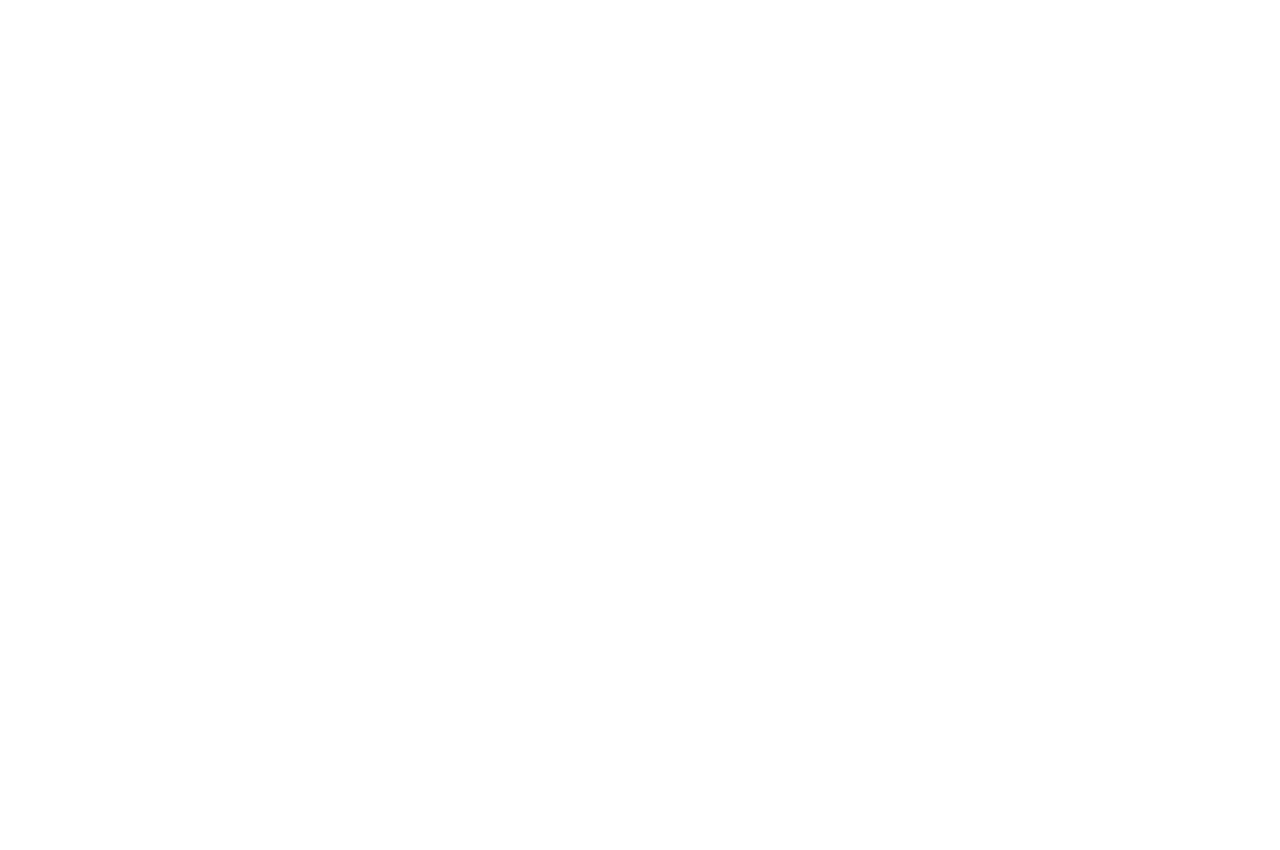
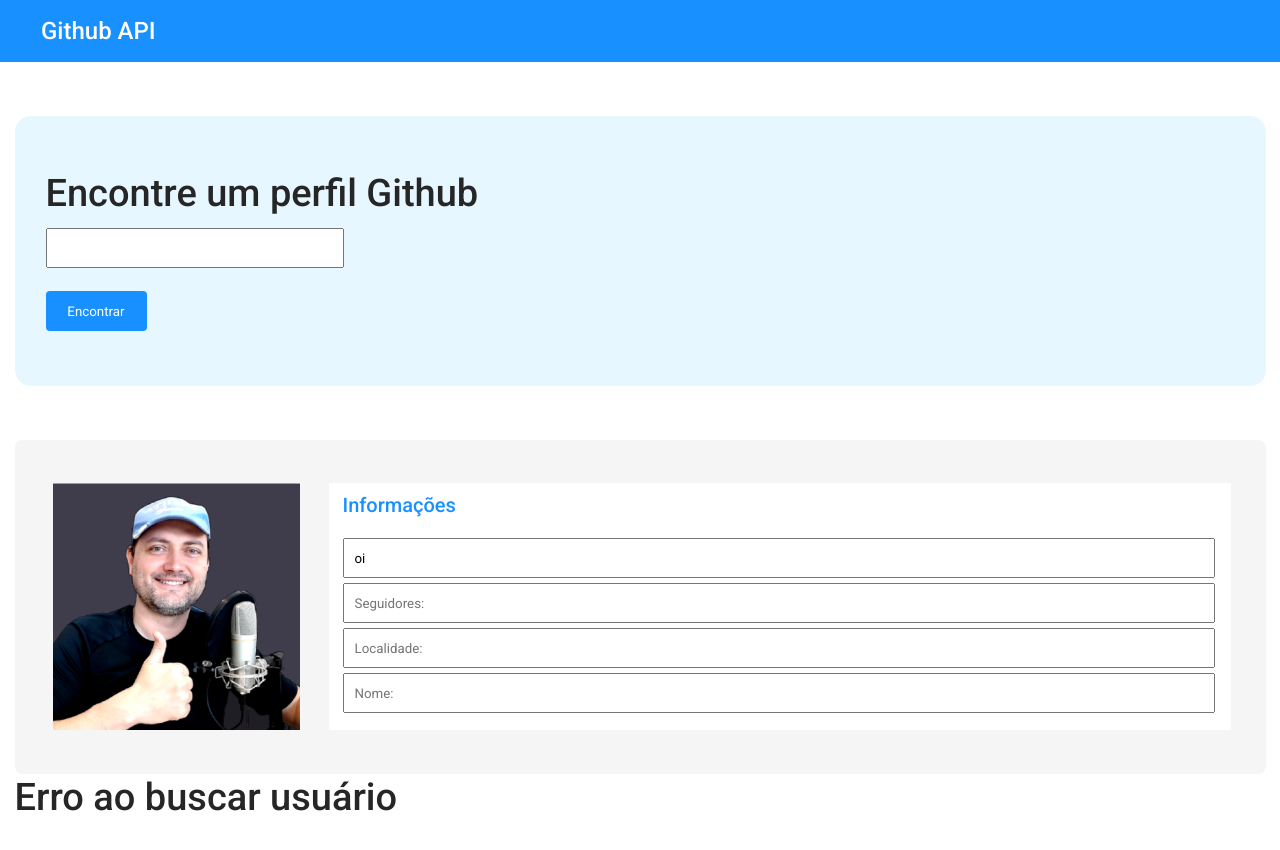
Before and after one commit to luiz-fd/desafio-github-api, a React (Vite) app: page /profile in a window 1280 px wide. Before the commit this address had no page. Shown: the top 850 px of the page. Before the commit the page ends 800 px from the top, so only its background shows below. Built offline with nearby package versions, Linux system fonts and the light colour scheme.

Commit message:
Profile route create

```diff
--- a/src/App.tsx
+++ b/src/App.tsx
@@ -1,6 +1,7 @@
 import { BrowserRouter, Navigate, Route, Routes } from "react-router-dom"
 import Home from "./routes/home"
 import HomeBody from "./routes/home/homebody"
+import Profile from "./routes/home/profile"
 
 function App() {
 
@@ -10,6 +11,7 @@
           <Route path="/" element={<Home />} >
             <Route index element={<Navigate to="/home" />} />
             <Route path="home" element={<HomeBody />} />
+            <Route path="profile" element={<Profile />} />
           </Route>
         </Routes>
       </BrowserRouter>
--- a/src/index.css
+++ b/src/index.css
@@ -3,10 +3,14 @@
 :root {
   --color-bg-primary: #FFF;
   --color-bg-secondary: #1890FF;
+  --color-bg-teriary: #E6F7FF;
+  --color-bg-quartialy: #F5F5F5;
 
   --color-font-primary: #000;
   --color-font-secondary: #FFF;
   --color-font-tertialy: #7E7E7E;
+  --color-font-quartialy: #262626;
+  --color-font-quintialy: #1890FF;
 }
 
 * {
--- /dev/null
+++ b/src/routes/home/profile/index.tsx
@@ -0,0 +1,35 @@
+import "./styles.css";
+import TestImg from '../../../assets/image1.png'
+
+export default function Profile() {
+const teste = "oi";
+
+  return (
+    <>
+      <div className="profile-search-container">
+        <h1>Encontre um perfil Github</h1>
+        <input type="text"></input>
+        <div>
+          <button>Encontrar</button>
+        </div>
+      </div>
+
+      <div className="profile-result-container">
+        <div className="profile-result-card">
+            <img src={TestImg} alt="FOTO"></img>
+            <div className="profile-info">
+                <h4>Informações</h4>
+                <input type="text" placeholder="Perfil: " name="Perfil: " value={teste} ></input>
+                <input type="text" placeholder="Seguidores: " ></input>
+                <input type="text" placeholder="Localidade: " ></input>
+                <input type="text" placeholder="Nome: " ></input>
+            </div>
+        </div>
+      </div>
+
+      <div className="profile-error-container">
+        <h1>Erro ao buscar usuário</h1>
+      </div>
+    </>
+  );
+}
--- /dev/null
+++ b/src/routes/home/profile/styles.css
@@ -0,0 +1,86 @@
+.profile-search-container {
+    background-color: var(--color-bg-teriary);
+    width: 1251px;
+    height: 270px;
+    border-radius: 16px;
+    justify-self: center;
+    margin: 54px auto;
+    display: block;
+    padding-left: 31px;
+    padding-top: 54px;
+}
+
+.profile-search-container h1 {
+    color: var(--color-font-quartialy);
+    font-weight: 500;
+    font-size: 38px;
+    line-height: 46px;
+}
+
+.profile-search-container input {
+    width: 298px;
+    height: 40px;
+    margin-top: 12px;
+}
+
+.profile-search-container button {
+    margin-top: 23px;
+}
+
+.profile-result-card {
+    background-color: var(--color-bg-quartialy);
+    height: 334px;
+    width: 1251px;
+    border-radius: 8px;
+    display: flex;
+    margin: auto;
+}
+
+.profile-result-card img {
+    width: 247px;
+    height: 247px;
+    margin-top: 43px;
+    margin-left: 38px;
+}
+
+.profile-info {
+    background-color: var(--color-bg-primary);
+    width: 902px;
+    height: 247px;
+    display: inline;
+    margin-top: 43px;
+    margin-left: 29px;
+    padding-left: 14px;
+}
+
+.profile-info h4 {
+    color: var(--color-font-quintialy);
+    margin-top: 8px;
+    margin-bottom: 16.5px;
+    font-weight: 500;
+    font-size: 20px;
+    line-height: 28px;
+}
+
+.profile-info input {
+    width:872px;
+    height: 40px;
+    margin: 2.5px auto;
+    padding-left: 10px;
+}
+
+.profile-error-container {
+    background-color: var(--color-bg-primary);
+    height: 334px;
+    width: 1251px;
+    border-radius: 8px;
+    display: flex;
+    margin: auto;
+}
+
+.profile-error-container h1 {
+    color: var(--color-font-quartialy);
+    font-size: 38px;
+    line-height: 46px;
+    font-weight: 500;
+}
```
Also changed, not shown: src/assets/image1.png (added).
